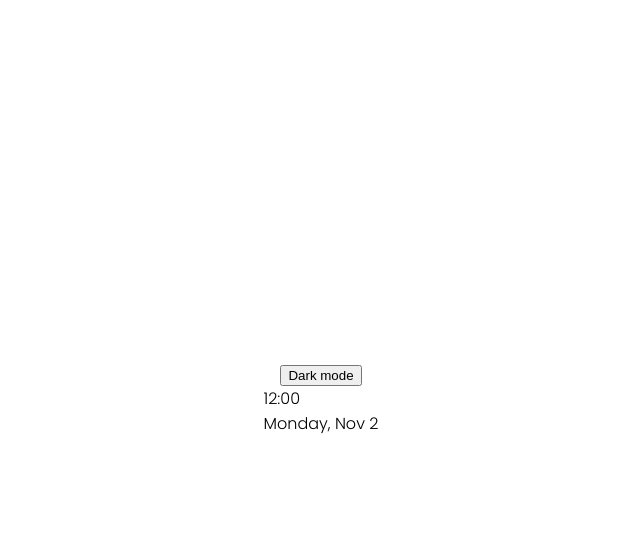
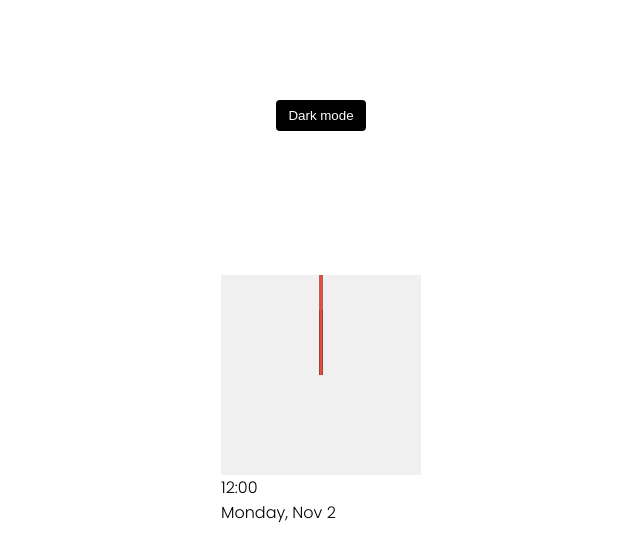
Before and after one commit to mariavmedeiros/theme.clock, a plain HTML site: page index.html in a window 1280 px wide. Shown: the whole page, without its empty margins (319-959 px from the left). Drawn offline with Linux system fonts and the light colour scheme.

Commit message:
Update style.css

```diff
--- a/style.css
+++ b/style.css
@@ -7,6 +7,10 @@
 :root {
   --primary-color: #000;
   --secondary-color: #fff;
+}
+
+html {
+  transition: app 0.5s ease-in;
 }
 
 html.dark {
@@ -28,3 +32,57 @@ body {
   overflow: hidden;
   margin: 0;
 }
+
+.toggle {
+  cursor: pointer;
+  background-color: var(--primary-color);
+  color: var(--secondary-color);
+  border: 0;
+  border-radius: 4px;
+  padding: 8px 12px;
+  position: absolute;
+  top: 100px;
+}
+
+.toggle:focus {
+  overflow: none;
+}
+
+.clock-container {
+  display: flexbox;
+  flex-direction: column;
+  justify-content: space-between;
+  align-items: center;
+}
+
+.clock {
+  position: relative;
+  width: 200px;
+  height: 200px;
+  background-color: #f0f0f0;
+}
+
+.needle {
+  background-color: var(--primary-color);
+  position: absolute;
+  top: 50%;
+  left: 50%;
+  height: 65px;
+  width: 3px;
+  transform-origin: bottom center;
+}
+
+.needle.hour {
+  transform: translate(-50%, -100%) rotate(0deg);
+}
+
+.needle.minute {
+  transform: translate(-50%, -100%) rotate(0deg);
+  height: 100px;
+}
+
+.needle.second {
+  transform: translate(-50%, -100%) rotate(0deg);
+  height: 100px;
+  background-color: #e74c3c;
+}
```
